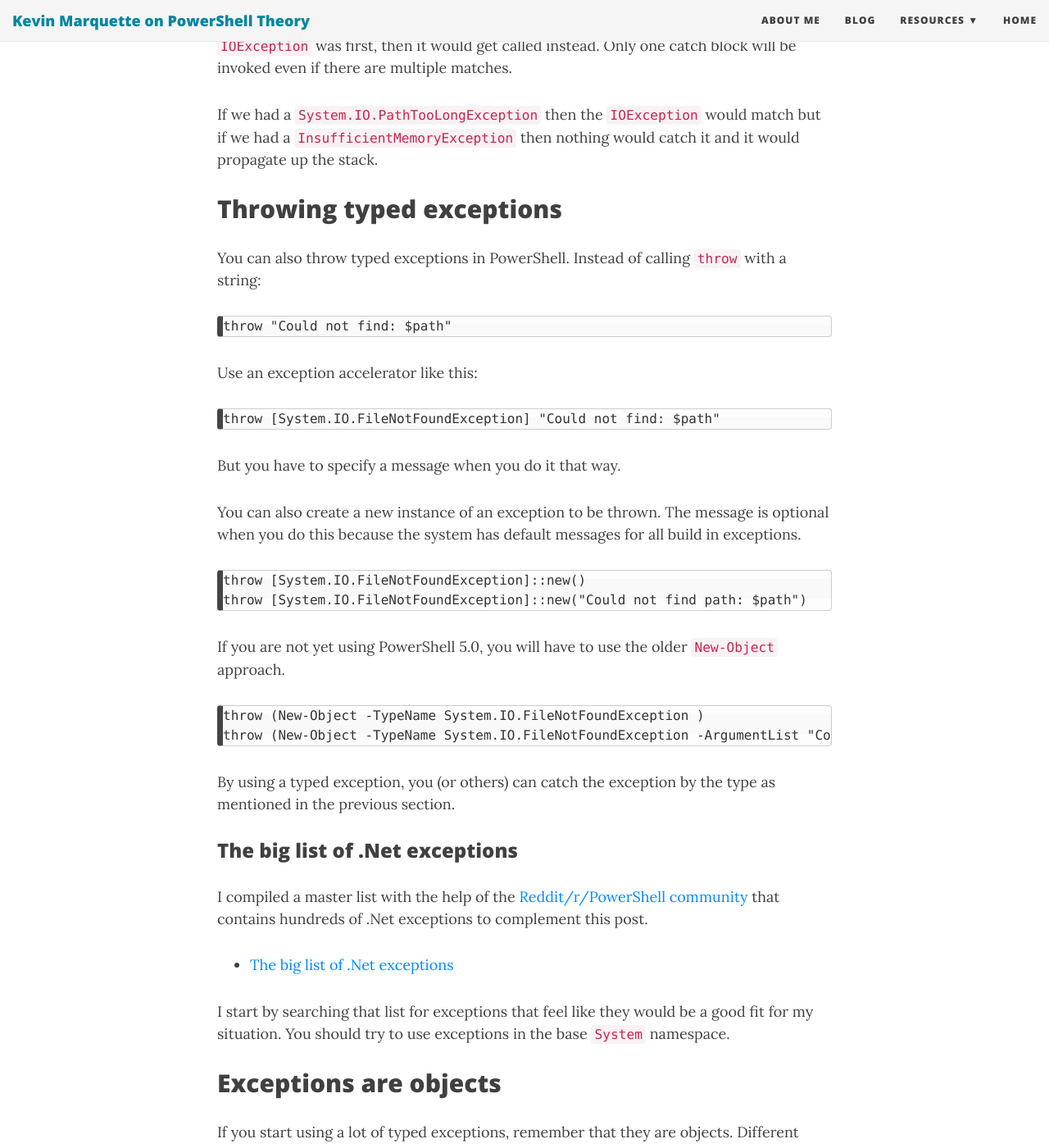
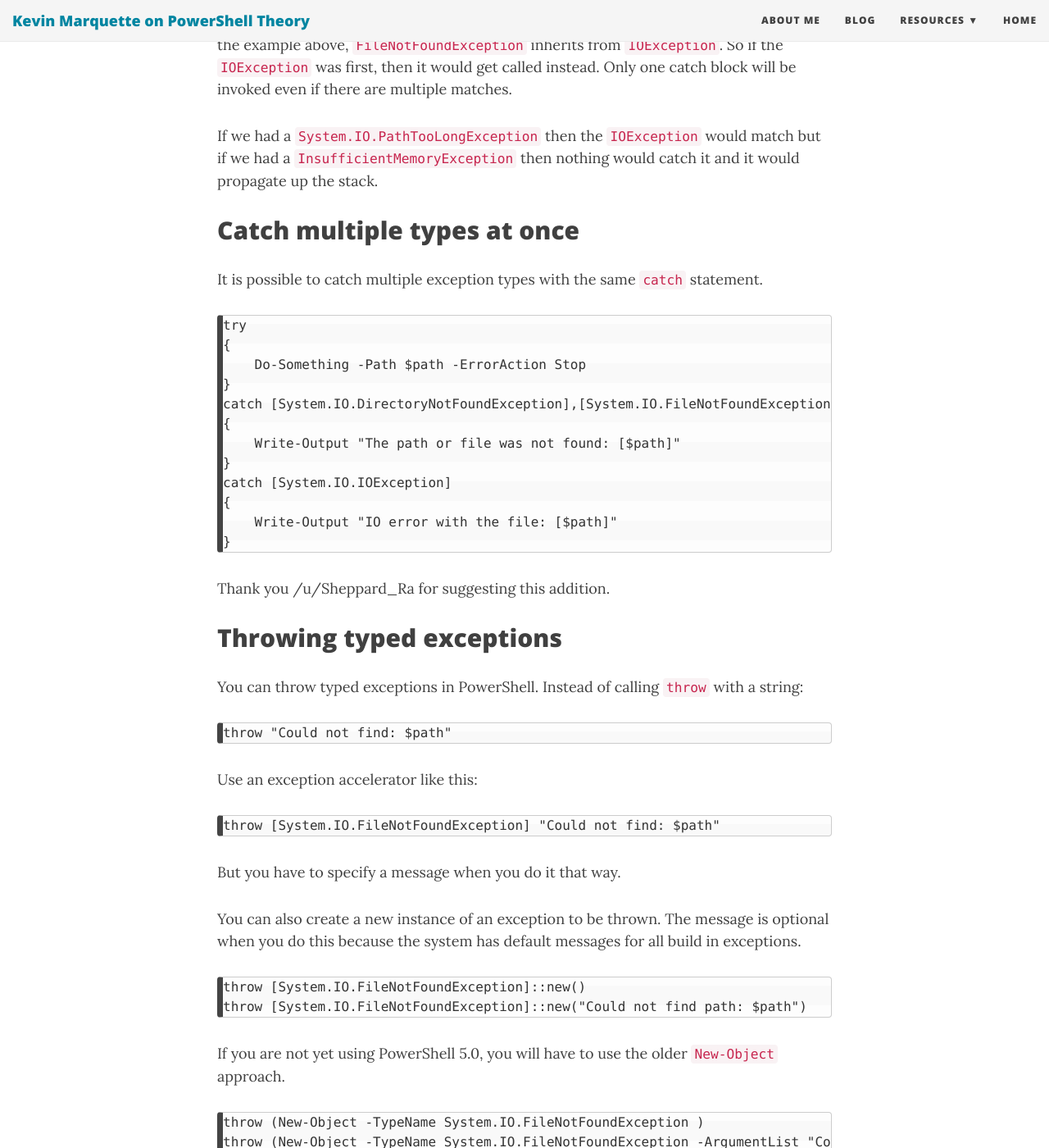
Before and after one commit to KevinMarquette/kevinmarquette.github.io, a Jekyll site: the page built from _posts/2017-04-10-Powershell-exceptions-everything-you-ever-wanted-to-know.md, in a window 1280 px wide and 1400 px high, scrolled down 7994 px. Shown: the whole window at 82% size. Built offline with Jekyll 4.4.1, drawn with Linux system fonts in a browser that asks for light colours; nearby versions of some CDN libraries; some of the changed text lies outside the part shown.

Commit message:
Add multiple type catch statement

```diff
--- a/_posts/2017-04-10-Powershell-exceptions-everything-you-ever-wanted-to-know.md
+++ b/_posts/2017-04-10-Powershell-exceptions-everything-you-ever-wanted-to-know.md
@@ -219,9 +219,28 @@ The exception type is checked for each `catch` block until one is found that mat
 
 If we had a `System.IO.PathTooLongException` then the `IOException` would match but if we had a `InsufficientMemoryException` then nothing would catch it and it would propagate up the stack.
 
+## Catch multiple types at once
+
+It is possible to catch multiple exception types with the same `catch` statement.
+
+    try
+    {
+        Do-Something -Path $path -ErrorAction Stop
+    }
+    catch [System.IO.DirectoryNotFoundException],[System.IO.FileNotFoundException]
+    {
+        Write-Output "The path or file was not found: [$path]"
+    }
+    catch [System.IO.IOException]
+    {
+        Write-Output "IO error with the file: [$path]"
+    }
+
+Thank you /u/Sheppard_Ra for suggesting this addition.
+
 ## Throwing typed exceptions
 
-You can also throw typed exceptions in PowerShell. Instead of calling `throw` with a string:
+You can throw typed exceptions in PowerShell. Instead of calling `throw` with a string:
 
     throw "Could not find: $path"
 
```
